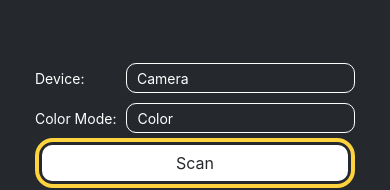
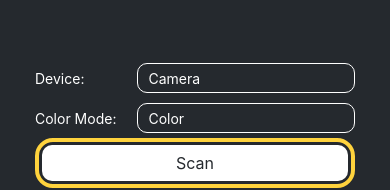
Before and after one commit to tony-xlh/expo-document-scanner, a React Native app: screen / in a window 390 px wide. Shown: the part 477-667 px from the top of the page. Built offline with nearby package versions, Linux system fonts and the light colour scheme.

Commit message:
set flex for label and select

```diff
--- a/App.js
+++ b/App.js
@@ -56,12 +56,12 @@ export default function App() {
         </View>
         <View style={styles.footerContainer}>
           <View style={styles.option}>
-            <Text style={styles.label}>Device:&nbsp;&nbsp;&nbsp;&nbsp;&nbsp;&nbsp;&nbsp;&nbsp;</Text>
-            <Select label={selectedDevice} onPress={()=>setShowDevicePicker(true)}></Select>
+            <Text style={styles.label}>Device:</Text>
+            <Select style={styles.select} label={selectedDevice} onPress={()=>setShowDevicePicker(true)}></Select>
           </View>
           <View style={styles.option}>
             <Text style={styles.label}>Color Mode:</Text>
-            <Select label={selectedColorMode} onPress={()=>setShowColorModePicker(true)}></Select>
+            <Select style={styles.select} label={selectedColorMode} onPress={()=>setShowColorModePicker(true)}></Select>
           </View>
           <Button label="Scan" onPress={()=>setShowScanner(true)} />
         </View>
@@ -99,8 +99,12 @@ const styles = StyleSheet.create({
     height: 40,
   },
   label:{
+    flex: 3 / 7,
     color: 'white',
     marginRight: 10,
+  },
+  select:{
+    flex: 1,
   },
   imageContainer: {
     flex: 1,
```
